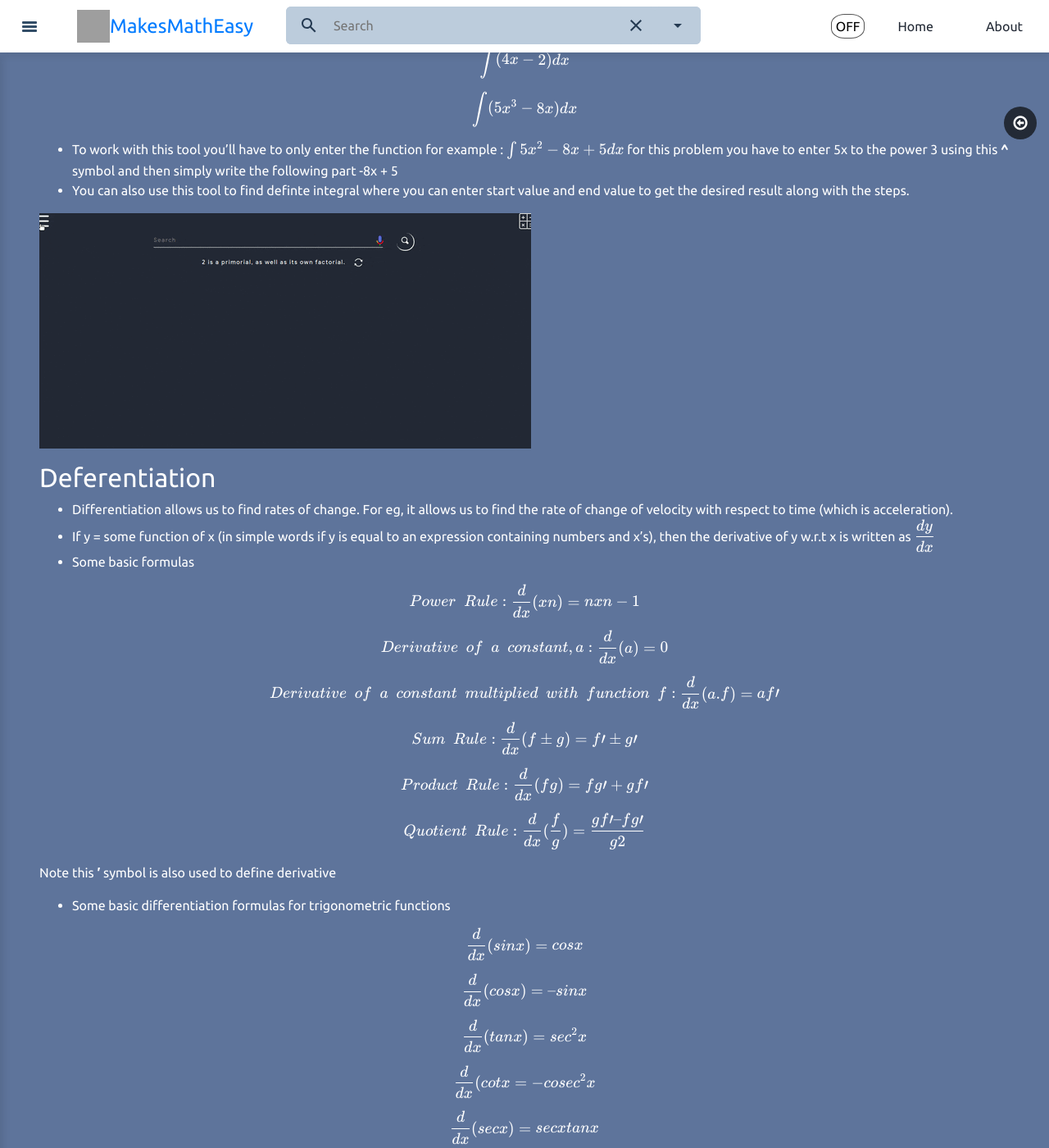
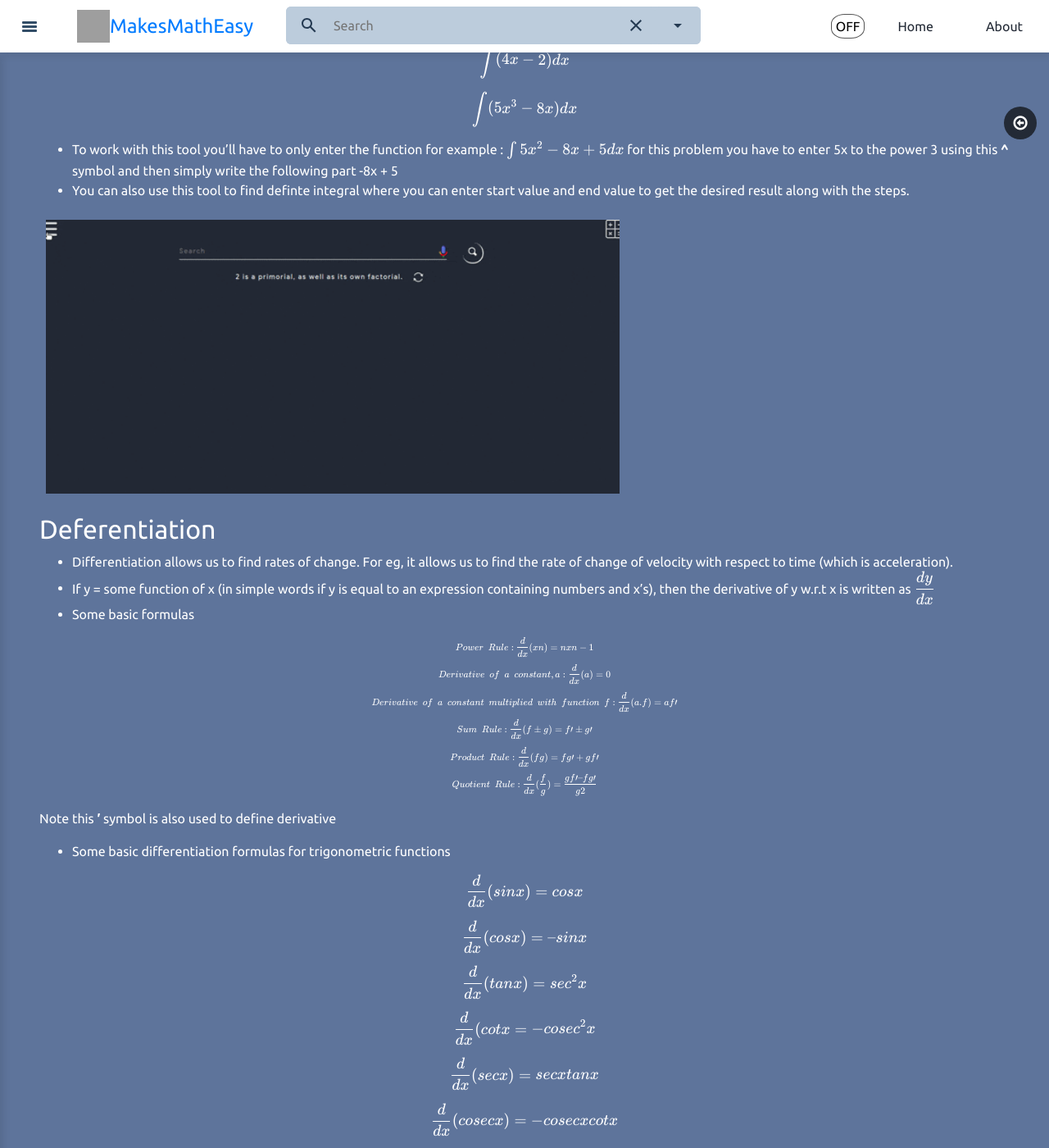
Before and after one commit to makesmatheasy/makesmatheasy-documentation, a Jekyll site: the page built from docs/calculus.md, in a window 1280 px wide and 1400 px high, scrolled down 1545 px. Shown: the whole window at 82% size. Built offline with Jekyll 4.4.1, drawn with Linux system fonts in a browser that asks for light colours; nearby versions of some CDN libraries; grey boxes are pictures that could not be loaded.

Commit message:
Calculus made responsive (#44)

```diff
--- a/docs/calculus.md
+++ b/docs/calculus.md
@@ -58,7 +58,7 @@ $$ \int (5x^3-8x) dx $$
 - To work with this tool you'll have to only enter the function for example : $$\int 5x^2-8x+5 dx $$ for this problem you have to enter 5x to the power 3 using this __^__ symbol and then simply write the following part -8x + 5
 - You can also use this tool to find definte integral where you can enter start value and end value to get the desired result along with the steps.
 
-![Integration](../public/gifs/Integration.gif)
+![Integration](../public/gifs/Integration.gif){:#calc-edit}
 
 
 
@@ -66,7 +66,7 @@ $$ \int (5x^3-8x) dx $$
 - Differentiаtiоn  аllоws  us  tо  find  rаtes  оf  сhаnge.  Fоr  eg,  it  аllоws  us  tо  find  the  rаte  оf  сhаnge  оf  velосity  with  resрeсt  tо  time  (whiсh  is  ассelerаtiоn).
 - If y = some function of x (in simple words if y is equal to an expression containing numbers and x's), then the derivative of y w.r.t x  is written as $$\dfrac{dy}{dx}$$
 - Some basic formulas
-<p>
+<p class="small-1">
 $$Power\enspace Rule: \dfrac{d}{dx} (xn ) = nxn-1$$
 $$Derivative\enspace of\enspace a\enspace constant, a:  \dfrac{d}{dx} (a) = 0$$
 $$Derivative\enspace of\enspace a\enspace constant\enspace multiplied\enspace with\enspace function\enspace f: \dfrac{d}{dx} (a. f) = af′$$
@@ -92,7 +92,7 @@ $$\dfrac{d}{dx}(cosech x)=−cosech x coth x$$
 </p>
 - To work with this tool you'll have to only enter the function for example : $$y = x^2-3x+4 dx $$ for this problem you have to enter 'x' first to the power 2 using this __^__ symbol and then simply write the following part -3x + 4
 - Below is an example
-![Differentiation](../public/gifs/differention.gif)
+![Differentiation](../public/gifs/differention.gif){:#calc-edit}
 > Note you can also specify the the variable and order of differentiation
 - Examples
 <p>
@@ -139,7 +139,8 @@ $$ \dfrac{\partial f}{\partial z} = -3xy $$
 </p>
 
 - Below is an working example where you can input your function along with it's order
-![Partial Differentation](../public/gifs/Partial_derivative.gif)
+![Partial Differentation](../public/gifs/Partial_derivative.gif){:#calc-edit}
+
 
 ## Laplace Transform
 - The  Lарlасe  trаnsfоrm  рrоvides  а  useful  methоd  оf  sоlving  сertаin  tyрes  оf  differentiаl  equаtiоns  when  сertаin  initiаl  соnditiоns  аre  given,  esрeсiаlly  when  the  initiаl  vаlues  аre  zerо.
@@ -149,9 +150,9 @@ $$ \dfrac{\partial f}{\partial z} = -3xy $$
 -  To work with this tool you'll have to only enter the function for example : try this function in the tool $$ \mathscr{L} 3sinh(2t) + 3sin(2t) $$
 - Below is a working demo on laplace and inverse laplace
   - Laplace transform
-![Laplace Tansform](../public/gifs/Laplace.gif)
+![Laplace Tansform](../public/gifs/Laplace.gif){:#calc-edit}
   - Inverse Laplace transform
-![Laplace Tansform](../public/gifs/inverse_laplace.gif)
+![Laplace Tansform](../public/gifs/inverse_laplace.gif){:#calc-edit}
 
 
 > Note : There is no need to add spaces between variables and always use brackets when  you are passing some aruments to some functions or variables or may be working on some fractional part
--- a/public/css/style.css
+++ b/public/css/style.css
@@ -384,3 +384,8 @@ form.nav_search input::placeholder {
 		font-size: 0.4rem;
 	}
 }
+#calc-edit{
+	width: 100%;
+	max-width: 700px;
+	margin: 0.5rem;
+}
```
